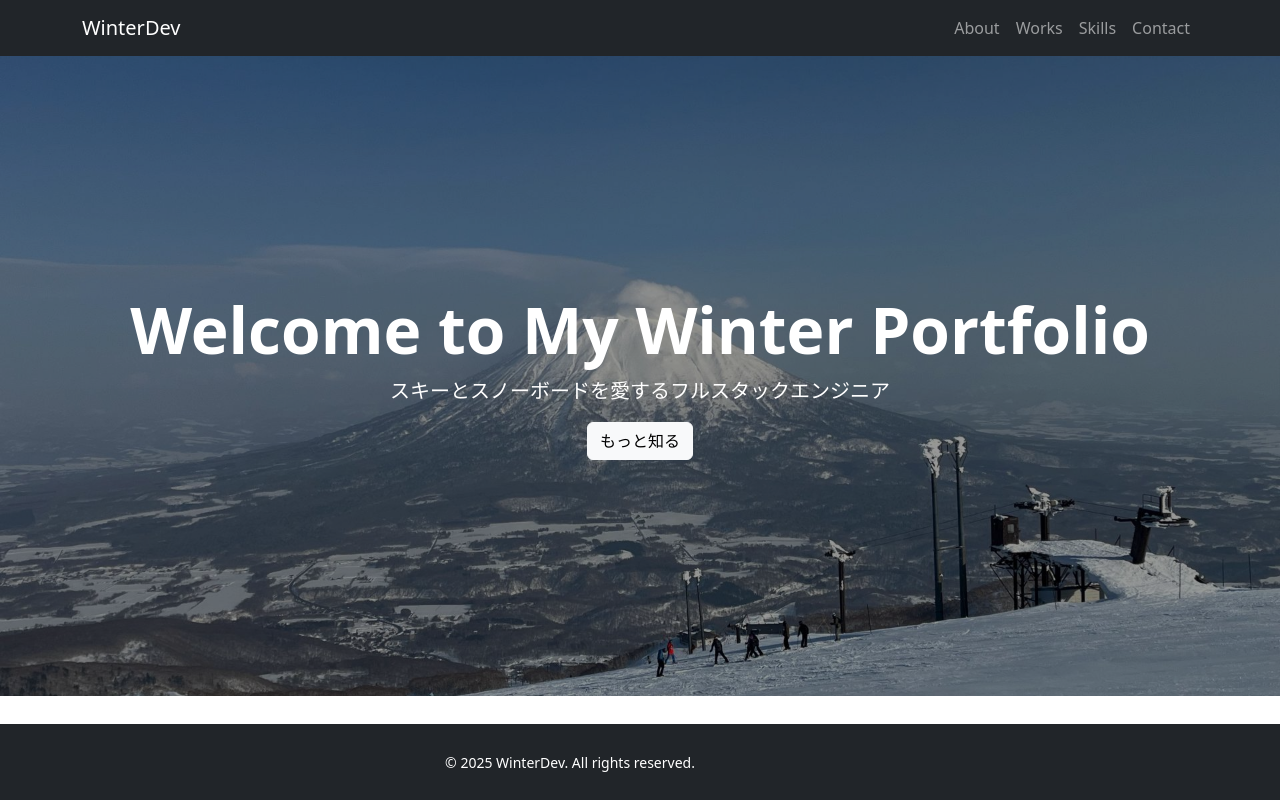
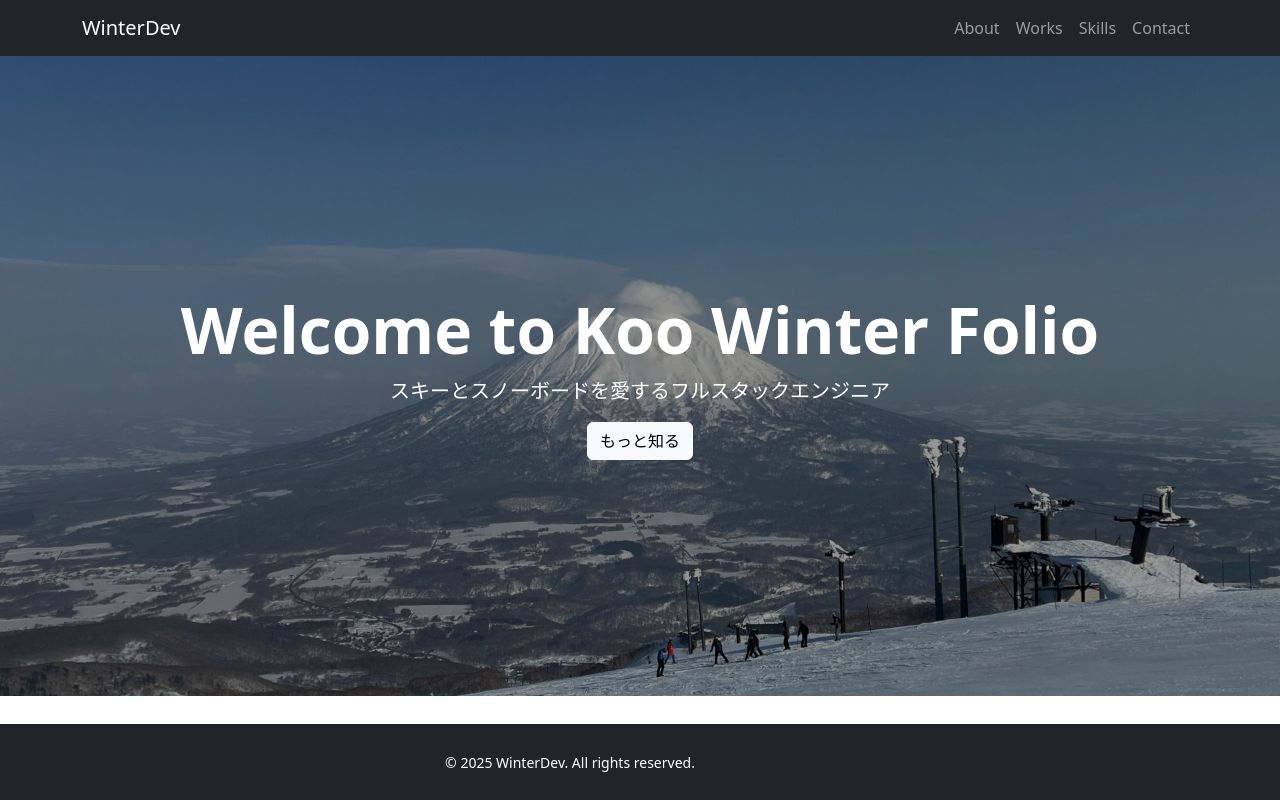
Before and after one commit to TakumiKusuyama/my-portfolio, a React (Vite) app: page / in a window 1280 px wide. Shown: the top 800 px of the page. Built offline with nearby package versions, Linux system fonts and the light colour scheme.

Commit message:
no message

```diff
--- a/index.html
+++ b/index.html
@@ -5,7 +5,7 @@
   <meta charset="UTF-8" />
   <link rel="icon" type="image/svg+xml" href="/vite.svg" />
   <meta name="viewport" content="width=device-width, initial-scale=1.0" />
-  <title>My Winter Portfolio</title>
+  <title>Koo Winter Folio</title>
 </head>
 
 <body>
--- a/src/pages/features/hero/create.tsx
+++ b/src/pages/features/hero/create.tsx
@@ -5,7 +5,7 @@ const HeroFeature = () => {
     return (
         <section className="hero-section d-flex align-items-center justify-content-center text-white text-center" data-aos="fade-up">
             <div>
-                <h1 className="display-3 fw-bold">Welcome to My Winter Portfolio</h1>
+                <h1 className="display-3 fw-bold">Welcome to Koo Winter Folio</h1>
                 <p className="lead">スキーとスノーボードを愛するフルスタックエンジニア</p>
                 <Button variant="light" href="#about">もっと知る</Button>
             </div>
```
